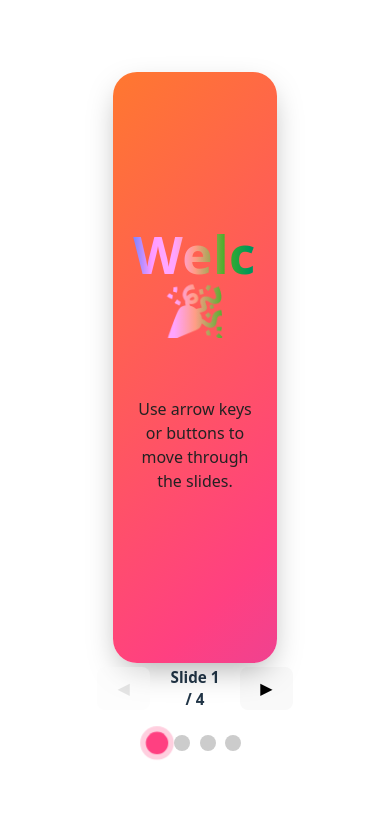
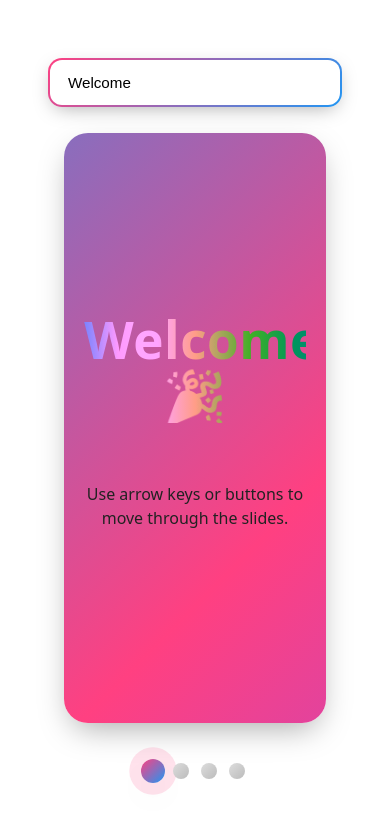
Before and after one commit to edvinberg/presentation-app, a React (Vite) app: page / in a window 390 px wide. Shown: the top 834 px of the page. Built offline with nearby package versions, Linux system fonts and the light colour scheme.

Commit message:
refactor: simplify slide component and enhance typing effect; update styles and animations

```diff
--- a/src/App.css
+++ b/src/App.css
@@ -21,23 +21,23 @@
   min-height: 65vh; /* increased to give slide-inner room */
 }
 .slide {
-  position: absolute;
-  inset: 0;
-  opacity: 0;
-  transform: scale(.94) translateY(10px);
-  transition: opacity 450ms ease, transform 450ms ease;
+  position: static; /* was absolute */
+  inset: auto;
+  opacity: 1; /* always visible */
+  transform: none; /* remove scale/translate */
+  transition: none; /* no animated transition */
   display: flex;
   align-items: center;
   justify-content: center;
   padding: 1rem;
+  will-change: auto; /* reset */
+  pointer-events: auto; /* always interactive */
 }
-.slide.active {
-  opacity: 1;
-  transform: scale(1) translateY(0);
-  pointer-events: auto;
-}
+/* removed .slide.active, .slide.leaving, and direction-based animation rules */
+/* removed slideIn/slideOut keyframes */
+
 .slide-inner {
-  background: linear-gradient(135deg,#ffeb3b,#ff9800,#ff4081,#7c4dff);
+  background: linear-gradient(135deg,#ffeb3b,#2196f3,#ff4081,#7c4dff); /* replaced orange with blue */
   background-size: 400% 400%;
   animation: gradientMove 12s ease infinite;
   padding: 3rem clamp(1rem,3vw,2rem);
@@ -52,6 +52,7 @@
   justify-content: center; /* center slide content vertically */
   box-sizing: border-box;
   overflow-y: auto; /* allow scroll if content exceeds fixed height */
+  backdrop-filter: blur(2px);
 }
 @keyframes gradientMove {
   0% { background-position: 0 50%; }
@@ -83,15 +84,7 @@
   padding-left: 1.2rem;
   width: fit-content; /* shrink to content width so visual centering matches other slides */
 }
-.controls {
-  display: flex;
-  align-items: center;
-  justify-content: center;
-  gap: 1rem;
-}
-.controls button[disabled] { opacity: .35; cursor: not-allowed; }
-.progress { font-size: .95rem; font-weight: 600; }
-.dots { display: flex; justify-content: center; gap: .6rem; }
+.dots { display: flex; justify-content: center; gap: .75rem; }
 .dot {
   width: 16px; /* slightly larger */
   height: 16px;
@@ -99,19 +92,77 @@
   border-radius: 50%;
   border: none;
   padding: 0; /* remove default button padding */
-  background: #ccc;
+  background: linear-gradient(135deg,#ddd,#bbb);
   cursor: pointer;
   display: inline-block; /* avoid layout stretch */
-  transition: transform .3s, background-color .3s, box-shadow .3s;
+  transition: transform .5s cubic-bezier(.16,.8,.3,1), background-color .4s, box-shadow .4s;
+  position: relative;
 }
+.dot:focus-visible { outline: 3px solid rgba(255,64,129,.55); outline-offset: 3px; }
 .dot.active {
-  background: #ff4081;
-  transform: scale(1.4);
-  box-shadow: 0 0 0 4px rgba(255,64,129,.25);
+  background: linear-gradient(135deg,#ff4081,#2196f3); /* replaced orange with blue */
+  transform: scale(1.5);
+  box-shadow: 0 0 0 4px rgba(255,64,129,.25), 0 6px 16px -4px rgba(0,0,0,.4);
+  animation: pulseDot 1600ms ease-in-out infinite;
 }
-.dot:not(.active):hover { background: #999; }
+.dot:not(.active):hover { background: linear-gradient(135deg,#eee,#ccc); transform: scale(1.2); }
+.dot:active::after {
+  content:'';
+  position:absolute;
+  inset:0;
+  border-radius:inherit;
+  background:rgba(255,255,255,.6);
+  animation: clickRipple 600ms ease forwards;
+}
+@keyframes pulseDot {
+  0%,100% { box-shadow: 0 0 0 4px rgba(255,64,129,.25), 0 6px 16px -4px rgba(0,0,0,.4); }
+  50% { box-shadow: 0 0 0 8px rgba(255,64,129,.15), 0 10px 24px -6px rgba(0,0,0,.45); }
+}
+@keyframes clickRipple {
+  0% { transform: scale(1); opacity:.7; }
+  100% { transform: scale(2.4); opacity:0; }
+}
+
+.deck-input-wrapper {
+  width: 60%;
+  margin: 0 auto 0.25rem auto;
+  display: flex;
+}
+.deck-input-wrapper input {
+  flex: 1;
+  padding: .85rem 1.1rem;
+  font-size: 1rem;
+  border-radius: 14px;
+  border: 2px solid transparent;
+  background: linear-gradient(#fff,#fff) padding-box, linear-gradient(135deg,#ff4081,#2196f3) border-box; /* replaced orange with blue */
+  box-shadow: 0 6px 20px -6px rgba(0,0,0,.35);
+  outline: none;
+  /* removed transitions to avoid flicker */
+}
+.deck-input-wrapper input:focus { /* neutralize focus visual changes */
+  box-shadow: 0 6px 20px -6px rgba(0,0,0,.35);
+  transform: none;
+}
+.deck-input-wrapper input.typing {
+  /* removed pulseType animation for stability */
+  caret-color: transparent;
+  position: relative;
+  box-shadow: 0 6px 20px -6px rgba(0,0,0,.35); /* ensure consistency */
+}
+/* remove pulseType keyframes: leaving blinkCaret */
+@keyframes blinkCaret { 0%,60% { opacity: .85; } 61%,100% { opacity: 0; } }
+/* deleted @keyframes pulseType */
+
+@media (prefers-reduced-motion: reduce) {
+  .rainbow { animation: none; }
+  .dot.active { animation: none; }
+  .slide-inner { animation: none; }
+}
 
 @media (max-width: 640px) {
   .slide-inner { width: 100%; margin: 0 auto; padding: 2rem 1.25rem; height: auto; min-height: 70vh; }
-  .feature-list { font-size: 1.05rem; width: 100%; } /* allow full width on small screens */
+  .feature-list { font-size: 1.05rem; width: 100%; }
+  .deck { width: 90%; }
+  .deck-input-wrapper { width: 90%; }
+  .deck-input-wrapper input { font-size: .95rem; }
 }
--- a/src/App.jsx
+++ b/src/App.jsx
@@ -1,18 +1,18 @@
-import { useState, useEffect, useCallback } from 'react'
+import { useState, useEffect, useCallback, useMemo } from 'react'
 import Slide from './components/Slide.jsx'
 import './App.css'
 
 function App() {
-  const slides = [
-    { id: 0, content: (<>
+  const slides = useMemo(() => [
+    { id: 0, title: 'Welcome', content: (<>
       <h1 className="title rainbow">Welcome 🎉</h1>
       <p>Use arrow keys or buttons to move through the slides.</p>
     </>) },
-    { id: 1, content: (<>
+    { id: 1, title: 'About', content: (<>
       <h2 className="title">About</h2>
       <p>This is a simple playful React presentation deck built with Vite.</p>
     </>) },
-    { id: 2, content: (<>
+    { id: 2, title: 'Features', content: (<>
       <h2 className="title">Features</h2>
       <ul className="feature-list">
         <li>Keyboard navigation</li>
@@ -20,61 +20,98 @@ function App() {
         <li>Minimal, fun styling</li>
       </ul>
     </>) },
-    { id: 3, content: (<>
+    { id: 3, title: 'Thanks', content: (<>
       <h2 className="title">Thanks 🙌</h2>
       <p>Wrap up slide. Customize content in <code>src/App.jsx</code>.</p>
     </>) }
-  ]
+  ], [])
 
   const [current, setCurrent] = useState(0)
+  const [prev, setPrev] = useState(0) // retained for title history only
+  const [pendingIndex, setPendingIndex] = useState(null)
+  const [isTyping, setIsTyping] = useState(false)
+  const [typedValue, setTypedValue] = useState(slides[0].title)
+  const typingSpeed = 55
 
-  const next = useCallback(() => setCurrent(c => Math.min(c + 1, slides.length - 1)), [slides.length])
-  const prev = useCallback(() => setCurrent(c => Math.max(c - 1, 0)), [])
+  const startTypingFor = useCallback((target) => {
+    if (target === current) return;
+    setPendingIndex(target);
+    setIsTyping(true);
+    setTypedValue('');
+  }, [current])
+
+  const goTo = useCallback((target) => {
+    if (target < 0 || target >= slides.length) return;
+    startTypingFor(target);
+  }, [slides.length, startTypingFor])
+
+  const next = useCallback(() => goTo(current + 1), [goTo, current])
+  const prevFn = useCallback(() => goTo(current - 1), [goTo, current])
+
+  useEffect(() => {
+    if (!isTyping || pendingIndex === null) return;
+    const full = slides[pendingIndex].title;
+    if (typedValue.length < full.length) {
+      const t = setTimeout(() => {
+        setTypedValue(full.slice(0, typedValue.length + 1));
+      }, typingSpeed);
+      return () => clearTimeout(t);
+    } else {
+      setPrev(current);
+      setCurrent(pendingIndex);
+      setPendingIndex(null);
+      setIsTyping(false);
+    }
+  }, [isTyping, pendingIndex, typedValue, slides, typingSpeed, current])
 
   useEffect(() => {
     const handler = (e) => {
       if (e.key === 'ArrowRight' || e.key === ' ') {
         next()
       } else if (e.key === 'ArrowLeft') {
-        prev()
+        prevFn()
       }
     }
     window.addEventListener('keydown', handler)
     return () => window.removeEventListener('keydown', handler)
-  }, [next, prev])
+  }, [next, prevFn])
 
   useEffect(() => {
-    const titles = ['Welcome','About','Features','Thanks'];
-    document.title = `Presentation – ${titles[current] || 'Slide'}`;
-  }, [current]);
+    document.title = `Presentation – ${slides[current].title || 'Slide'}`;
+  }, [current, slides]);
+
+  const inputValue = isTyping ? typedValue : slides[current].title
 
   return (
+    <>
+      <div className="deck-input-wrapper">
+        <input
+          type="text"
+          value={inputValue}
+          readOnly
+          aria-label="Slide heading typing field"
+          className={isTyping ? 'typing' : ''}
+        />
+      </div>
       <div className="deck">
         <div className="slides-wrapper">
-        {slides.map((s, idx) => (
-          <Slide key={s.id} index={idx} current={current}>
-            {s.content}
-          </Slide>
-        ))}
-      </div>
-      <div className="controls">
-        <button onClick={prev} disabled={current === 0} aria-label="Previous slide">◀</button>
-        <span className="progress">Slide {current + 1} / {slides.length}</span>
-        <button onClick={next} disabled={current === slides.length - 1} aria-label="Next slide">▶</button>
+          <Slide>{slides[current].content}</Slide>
         </div>
         <div className="dots" role="tablist" aria-label="Slide selection">
           {slides.map((s, idx) => (
             <button
               key={s.id}
               className={"dot" + (idx === current ? ' active' : '')}
-            onClick={() => setCurrent(idx)}
+              onClick={() => goTo(idx)}
               aria-label={`Go to slide ${idx + 1}`}
               aria-selected={idx === current}
               role="tab"
+              disabled={isTyping && idx !== pendingIndex}
             />
           ))}
         </div>
       </div>
+    </>
   )
 }
 
--- a/src/components/Slide.jsx
+++ b/src/components/Slide.jsx
@@ -1,11 +1,8 @@
 import React from 'react';
 
-function Slide({ children, index, current }) {
+function Slide({ children }) {
   return (
-    <section
-      className={"slide" + (index === current ? " active" : "")}
-      aria-hidden={index !== current}
-    >
+    <section className="slide" aria-hidden={false}>
       <div className="slide-inner">
         {children}
       </div>
```
Lines whose indentation alone changed are shown as unchanged.
